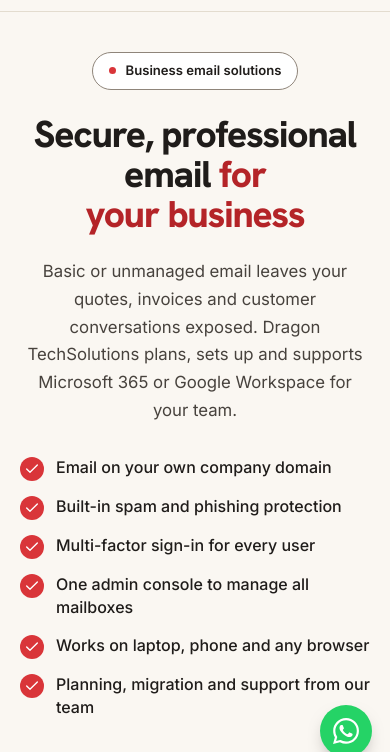
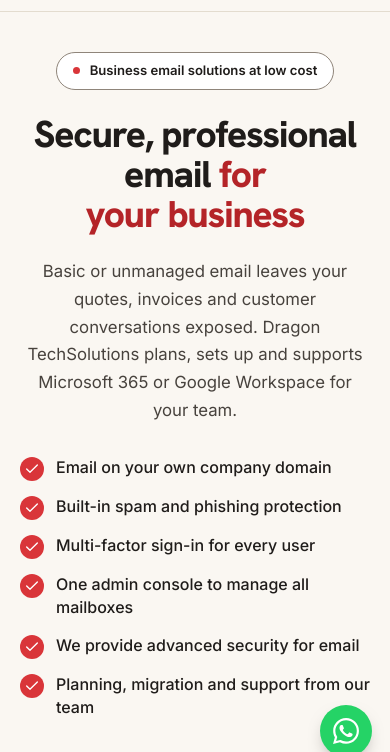
Before and after one commit to Marudham/dragon-techsolutions-landing, a website: page index.html in a window 390 px wide. Shown: the part 69-821 px from the top of the page. Drawn offline with Linux system fonts and the light colour scheme.

Commit message:
Copy changes from the team: security tick-point and "at low cost" badge
- Replace "Works on laptop, phone and any browser" with
  "We provide advanced security for email"
- Badge on the landing and form pages: "Business email solutions at low cost"
- Docs: logged in the change log, wording listed for client confirmation

Co-Authored-By: Claude Sonnet 5.5 <noreply@anthropic.com>

```diff
--- a/index.html
+++ b/index.html
@@ -52,7 +52,7 @@
   <main id="main" class="lp">
     <div class="hero__bg" aria-hidden="true"></div>
     <div class="container lp__inner">
-      <p class="chip"><span class="chip__dot"></span>Business email solutions</p>
+      <p class="chip"><span class="chip__dot"></span>Business email solutions at low cost</p>
       <h1>Secure, professional email <span class="grad">for your business</span></h1>
       <p class="lead">Basic or unmanaged email leaves your quotes, invoices and customer conversations exposed. Dragon TechSolutions plans, sets up and supports Microsoft 365 or Google Workspace for your team.</p>
 
@@ -61,7 +61,7 @@
         <li><svg class="icon"><use href="#i-check"/></svg><span>Built-in spam and phishing protection</span></li>
         <li><svg class="icon"><use href="#i-check"/></svg><span>Multi-factor sign-in for every user</span></li>
         <li><svg class="icon"><use href="#i-check"/></svg><span>One admin console to manage all mailboxes</span></li>
-        <li><svg class="icon"><use href="#i-check"/></svg><span>Works on laptop, phone and any browser</span></li>
+        <li><svg class="icon"><use href="#i-check"/></svg><span>We provide advanced security for email</span></li>
         <li><svg class="icon"><use href="#i-check"/></svg><span>Planning, migration and support from our team</span></li>
       </ul>
 
```
Also changed, not shown: book-a-call/index.html (+1 -1 lines), docs/CONTENT-REVIEW.md (+1 -0 lines), docs/email-solutions-pivot.md (+1 -0 lines).
